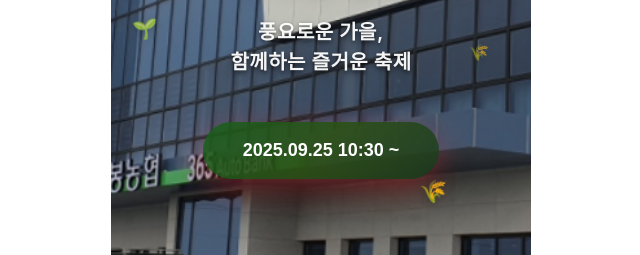
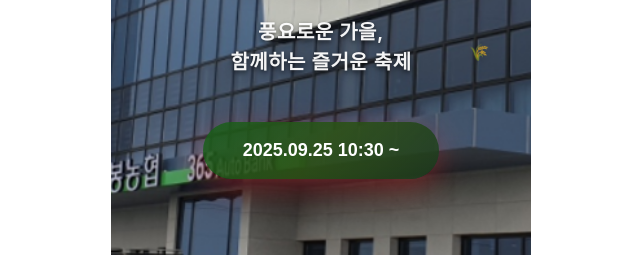
Before and after one commit to hyojin10/NH-logo, a plain HTML site: page index.html in a window 1280 px wide. Shown: the part 421-676 px from the top of the page, 319-959 px from the left. Drawn offline with Linux system fonts and the light colour scheme.

Commit message:
Update index.html

```diff
--- a/index.html
+++ b/index.html
@@ -20,9 +20,7 @@
             <div class="floating-elements">
                 <div class="float-item leaf1">🌿</div>
                 <div class="float-item leaf2">🍃</div>
-                <div class="float-item leaf3">🌱</div>
                 <div class="float-item grain1">🌾</div>
-                <div class="float-item grain2">🌾</div>
             </div>
 
             <div class="hero-content">
```
